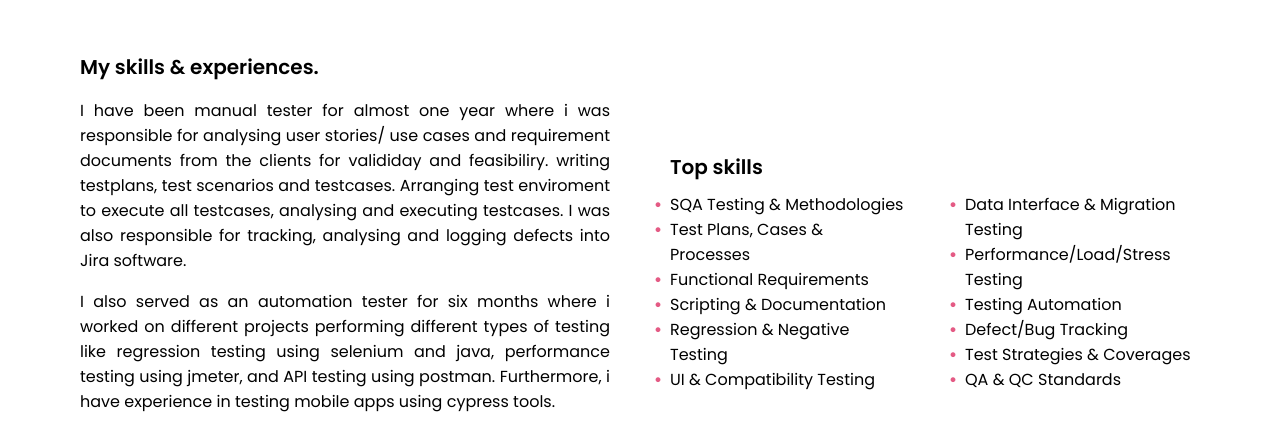
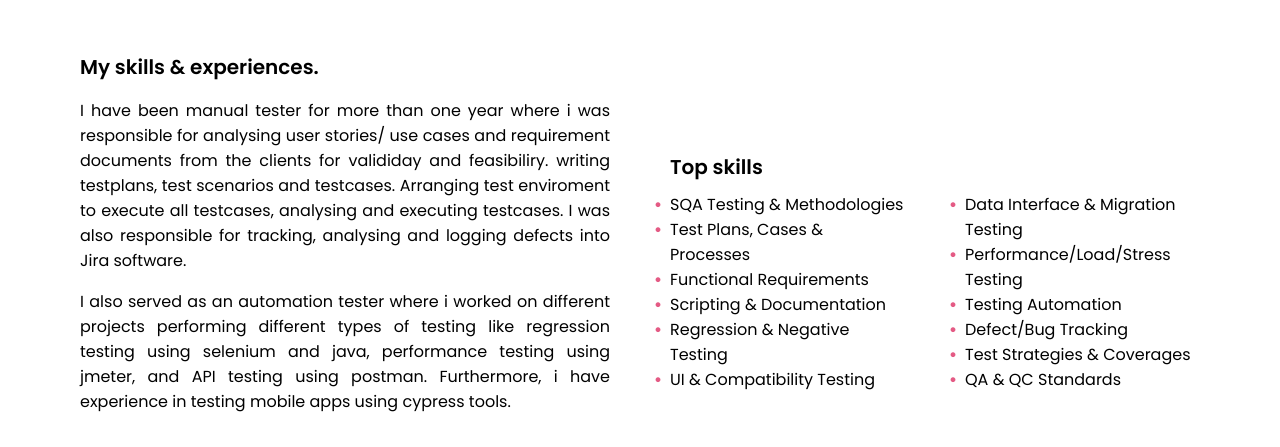
Before and after one commit to Kagaju-debby/Deborah-Portifolio, a plain HTML site: page index.html in a window 1280 px wide. Shown: the part 2381-2828 px from the top of the page. Drawn offline with nearby package versions, Linux system fonts and the light colour scheme.

Commit message:
some changes on index file

```diff
--- a/index.html
+++ b/index.html
@@ -112,8 +112,8 @@
             <div class="skills-content">
                 <div class="column left">
                     <div class="text">My skills & experiences.</div>
-                    <p>I have been manual tester for almost one year where i was responsible for analysing user stories/ use cases and requirement documents from the clients for valididay and feasibiliry. writing testplans, test scenarios and testcases. Arranging test enviroment to execute all testcases, analysing and executing testcases. I was also responsible for tracking, analysing and logging defects into Jira software. </p>
-                    <p>I also served as an automation tester for six months where i worked on different projects performing different types of testing like regression testing using selenium and java, performance testing using jmeter, and API testing using postman. Furthermore, i have experience in testing mobile apps using cypress tools.</p>
+                    <p>I have been manual tester for more than one year where i was responsible for analysing user stories/ use cases and requirement documents from the clients for valididay and feasibiliry. writing testplans, test scenarios and testcases. Arranging test enviroment to execute all testcases, analysing and executing testcases. I was also responsible for tracking, analysing and logging defects into Jira software. </p>
+                    <p>I also served as an automation tester where i worked on different projects performing different types of testing like regression testing using selenium and java, performance testing using jmeter, and API testing using postman. Furthermore, i have experience in testing mobile apps using cypress tools.</p>
                     <a href="experience.html">Read more</a>
                 </div>
                 <div class="column right">
```
